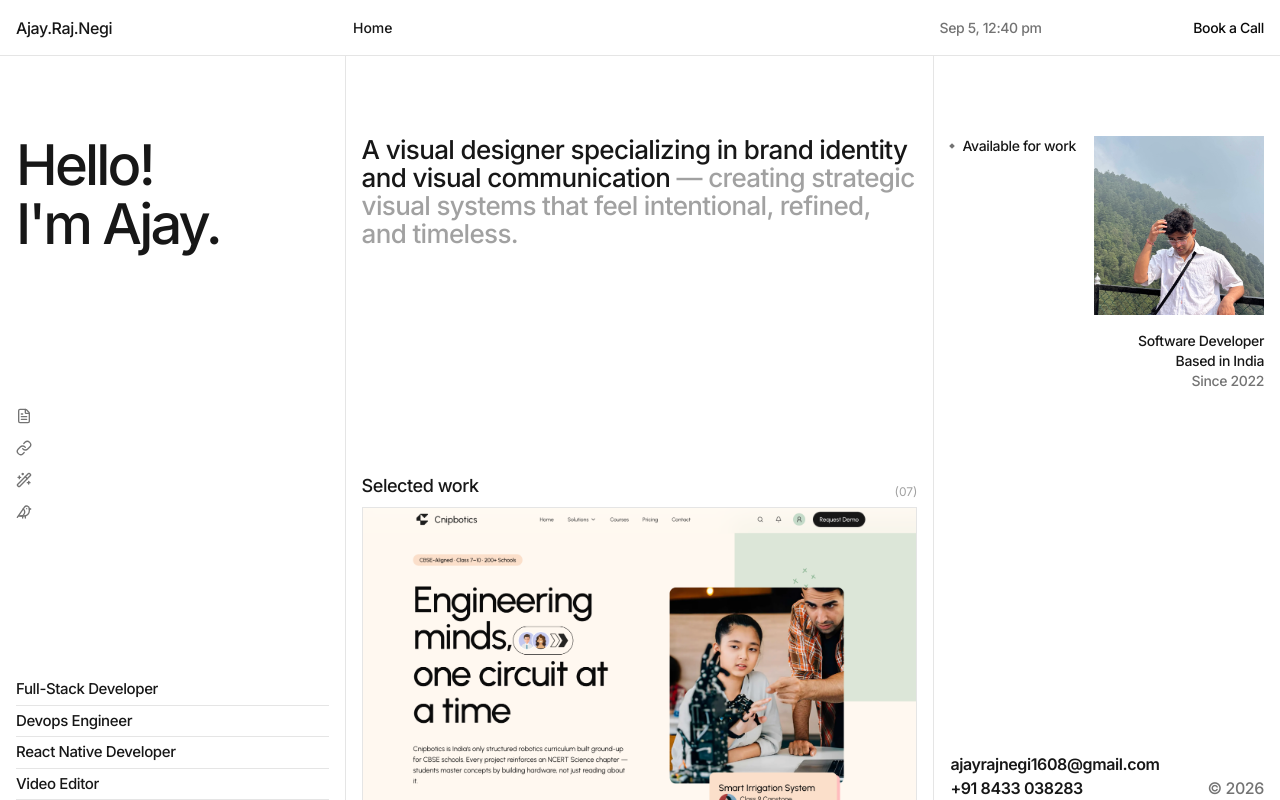
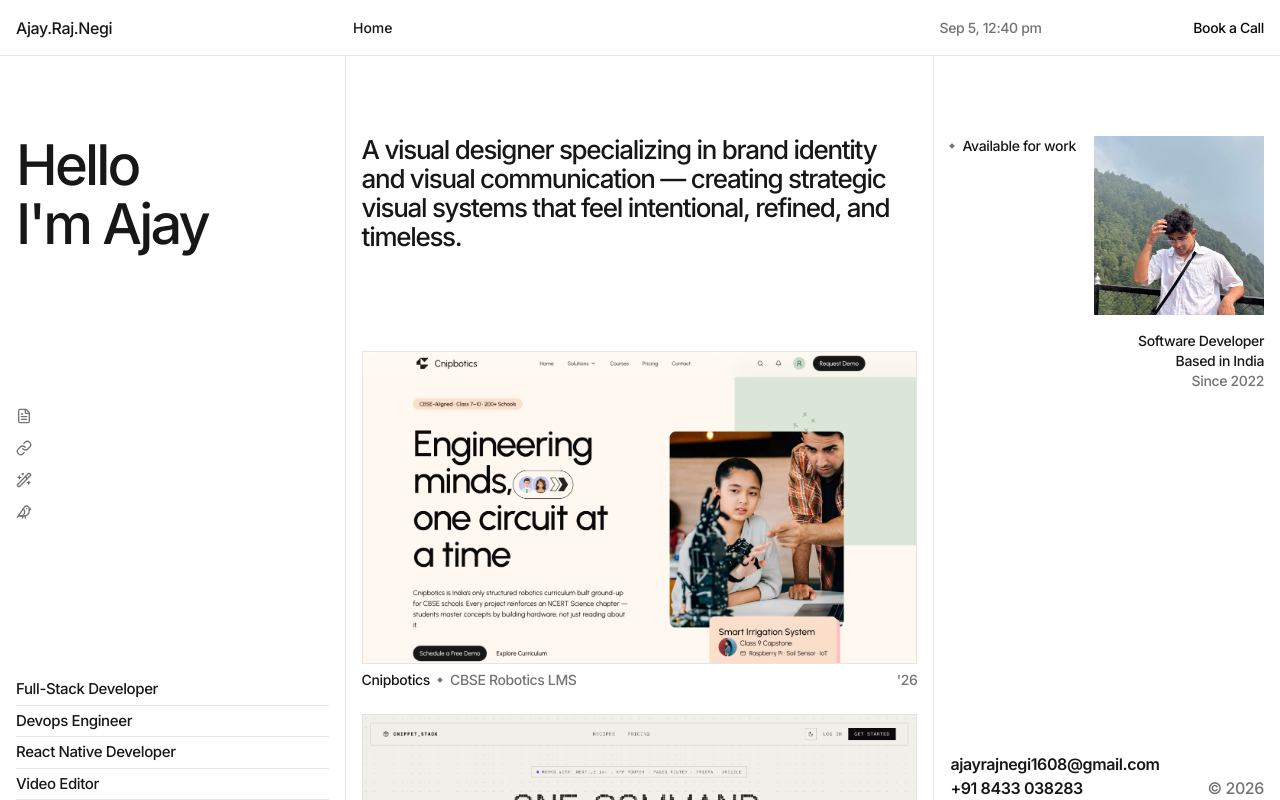
Before and after one commit to AjayRajNegi/profile, a Next.js app: page / in a window 1280 px wide. Built offline with nearby package versions, Linux system fonts and the light colour scheme.

Commit message:
text animations

```diff
--- a/components/layout/LeftSidebar.tsx
+++ b/components/layout/LeftSidebar.tsx
@@ -1,5 +1,6 @@
 import { Bird, FileText, Link, WandSparkles } from "lucide-react";
 import type { ReactNode } from "react";
+import { TextReveal } from "../motion/text-reveal";
 
 type SocialLink = {
   label: string;
@@ -27,13 +28,38 @@ const specialties: Specialty[] = [
 ];
 
 const LeftSidebar = () => {
+  const text = "Hello! \n I'm Ajay.";
   return (
     <aside className="flex h-full w-[27%] shrink-0 flex-col justify-between overflow-hidden border-r border-neutral-200 p-4 py-0 pt-20">
-      <h1 className="text-[56px] font-medium leading-[1.05] tracking-tighter text-neutral-900">
+      {/* <h1 className="text-[56px] font-medium leading-[1.05] tracking-tighter text-neutral-900">
         Hello!
         <br />
         I&apos;m Ajay.
-      </h1>
+      </h1> */}
+      <div>
+        <div className="flex items-start justify-start">
+          <TextReveal
+            as="h1"
+            className="text-left text-[56px] font-medium leading-[1.05] tracking-tighter "
+            per="word"
+            preset="fade-in-blur"
+            speedReveal={0.2}
+          >
+            Hello
+          </TextReveal>
+        </div>
+        <div className="flex items-center justify-start">
+          <TextReveal
+            as="h1"
+            className="text-left text-[56px] font-medium leading-[1.05] tracking-tighter"
+            per="word"
+            preset="fade-in-blur"
+            speedReveal={1.2}
+          >
+            I'm Ajay
+          </TextReveal>
+        </div>
+      </div>
 
       <nav aria-label="Social links" className="flex flex-col gap-4">
         {socialLinks.map((link) => (
--- a/components/layout/MainContent.tsx
+++ b/components/layout/MainContent.tsx
@@ -1,6 +1,9 @@
-import { Marquee } from "../ui/marquee";
+"use client";
+
+import { motion } from "motion/react";
 import MarqueeComponent from "../ui/marqueeComponent";
 import WorkCard from "../WorkCard";
+import { TextReveal } from "../motion/text-reveal";
 
 type WorkItem = {
   title: string;
@@ -72,19 +75,44 @@ const workItems: WorkItem[] = [
 ];
 
 export default function MainContent() {
+  const firstText =
+    "A visual designer specializing in brand identity and visual communication";
+
+  const secondText =
+    " — creating strategic visual systems that feel intentional, refined, and timeless.";
   return (
     <main className="h-full flex-1 overflow-y-auto border-r border-neutral-200 scrollbar-none [&::-webkit-scrollbar]:hidden">
-      <div className="pt-0 pb-20">
-        <div className="sticky top-0 z-0 px-4 pt-20 mb-2">
-          <div className="flex flex-col gap-16">
-            <h2 className="text-[26px] text-pretty font-medium tracking-tight leading-7 text-neutral-900">
-              A visual designer specializing in brand identity and visual
-              communication{" "}
-              <span className="text-neutral-400">
-                — creating strategic visual systems that feel intentional,
-                refined, and timeless.
-              </span>
-            </h2>
+      <div className="pt-0">
+        <motion.div
+          initial={{ opacity: 0, y: 24 }}
+          whileInView={{ opacity: 1, y: 0 }}
+          viewport={{ once: true, amount: 0.2 }}
+          transition={{ duration: 0.8, ease: [0.22, 1, 0.36, 1] }}
+          className="sticky top-0 z-0 px-4 pt-20 mb-"
+        >
+          <div className="flex gap-16">
+            <div className="min-w-full">
+              <TextReveal
+                as="span"
+                className="text-left text-[26px] font-medium leading-[1.05] tracking-tighter"
+                per="word"
+                preset="fade-in-blur"
+                speedReveal={1.8}
+              >
+                {firstText}
+              </TextReveal>
+
+              <TextReveal
+                as="span"
+                className="text-left text-[26px] font-medium leading-[1.05] tracking-tighter"
+                per="word"
+                delay={0.6}
+                preset="fade-in-blur"
+                speedReveal={1.8}
+              >
+                {secondText}
+              </TextReveal>
+            </div>
 
             <div className="flex items-end justify-between text-sm mt-40">
               <h3 className="text-lg tracking-tight font-medium text-neutral-900">
@@ -96,8 +124,7 @@ export default function MainContent() {
               </span>
             </div>
           </div>
-        </div>
-
+        </motion.div>
         <div className="relative z-10 -mt-px flex flex-col gap-6 pb-16 px-4 bg-background">
           {workItems.map((item) => (
             <WorkCard
@@ -111,7 +138,6 @@ export default function MainContent() {
             />
           ))}
         </div>
-
         <MarqueeComponent />
       </div>
     </main>
--- /dev/null
+++ b/components/m-text-reveal-1.tsx
@@ -0,0 +1,17 @@
+import { TextReveal } from "@/components/motion/text-reveal";
+
+export default function TextRevealHero() {
+  return (
+    <div className="flex min-h-50 items-center justify-center px-6">
+      <TextReveal
+        as="h1"
+        className="max-w-2xl text-center font-bold text-4xl text-foreground tracking-tight sm:text-5xl"
+        per="word"
+        preset="fade-in-blur"
+        speedReveal={1.2}
+      >
+        Build beautiful interfaces that move with purpose
+      </TextReveal>
+    </div>
+  );
+}
--- /dev/null
+++ b/components/motion/text-reveal.tsx
@@ -0,0 +1,246 @@
+"use client";
+
+import {
+  AnimatePresence,
+  motion,
+  type Transition,
+  type Variants,
+} from "motion/react";
+import type React from "react";
+import { cn } from "@/lib/utils";
+
+export type TextRevealPreset =
+  | "blur"
+  | "fade-in-blur"
+  | "scale"
+  | "fade"
+  | "slide";
+export type TextRevealPer = "word" | "char" | "line";
+
+export type TextRevealProps = {
+  children: string;
+  per?: TextRevealPer;
+  as?: keyof React.JSX.IntrinsicElements;
+  variants?: { container?: Variants; item?: Variants };
+  className?: string;
+  preset?: TextRevealPreset;
+  delay?: number;
+  speedReveal?: number;
+  speedSegment?: number;
+  trigger?: boolean;
+  onAnimationComplete?: () => void;
+  onAnimationStart?: () => void;
+  segmentWrapperClassName?: string;
+  containerTransition?: Transition;
+  segmentTransition?: Transition;
+  style?: React.CSSProperties;
+};
+
+const defaultStaggerTimes: Record<TextRevealPer, number> = {
+  char: 0.03,
+  line: 0.1,
+  word: 0.05,
+};
+
+const defaultContainerVariants: Variants = {
+  exit: {
+    transition: { staggerChildren: 0.05, staggerDirection: -1 },
+  },
+  hidden: { opacity: 0 },
+  visible: {
+    opacity: 1,
+    transition: { staggerChildren: 0.05 },
+  },
+};
+
+const defaultItemVariants: Variants = {
+  exit: { opacity: 0 },
+  hidden: { opacity: 0 },
+  visible: { opacity: 1 },
+};
+
+const presetVariants: Record<
+  TextRevealPreset,
+  { container: Variants; item: Variants }
+> = {
+  blur: {
+    container: defaultContainerVariants,
+    item: {
+      exit: { filter: "blur(12px)", opacity: 0 },
+      hidden: { filter: "blur(12px)", opacity: 0 },
+      visible: { filter: "blur(0px)", opacity: 1 },
+    },
+  },
+  fade: {
+    container: defaultContainerVariants,
+    item: {
+      exit: { opacity: 0 },
+      hidden: { opacity: 0 },
+      visible: { opacity: 1 },
+    },
+  },
+  "fade-in-blur": {
+    container: defaultContainerVariants,
+    item: {
+      exit: { filter: "blur(12px)", opacity: 0, y: 20 },
+      hidden: { filter: "blur(12px)", opacity: 0, y: 20 },
+      visible: { filter: "blur(0px)", opacity: 1, y: 0 },
+    },
+  },
+  scale: {
+    container: defaultContainerVariants,
+    item: {
+      exit: { opacity: 0, scale: 0 },
+      hidden: { opacity: 0, scale: 0 },
+      visible: { opacity: 1, scale: 1 },
+    },
+  },
+  slide: {
+    container: defaultContainerVariants,
+    item: {
+      exit: { opacity: 0, y: 20 },
+      hidden: { opacity: 0, y: 20 },
+      visible: { opacity: 1, y: 0 },
+    },
+  },
+};
+
+function splitText(text: string, per: TextRevealPer) {
+  if (per === "line") return text.split("\n");
+  return text.split(/(\s+)/);
+}
+
+function SegmentItem({
+  segment,
+  variants,
+  per,
+  wrapperClassName,
+}: {
+  segment: string;
+  variants: Variants;
+  per: TextRevealPer;
+  wrapperClassName?: string;
+}) {
+  const content =
+    per === "line" ? (
+      <motion.span className="block" variants={variants}>
+        {segment}
+      </motion.span>
+    ) : per === "word" ? (
+      <motion.span
+        aria-hidden="true"
+        className="inline-block whitespace-pre"
+        variants={variants}
+      >
+        {segment}
+      </motion.span>
+    ) : (
+      <motion.span className="inline-block whitespace-pre">
+        {segment.split("").map((char, i) => (
+          <motion.span
+            aria-hidden="true"
+            className="inline-block whitespace-pre"
+            key={i}
+            variants={variants}
+          >
+            {char}
+          </motion.span>
+        ))}
+      </motion.span>
+    );
+
+  if (!wrapperClassName) return content;
+  return (
+    <span
+      className={cn(
+        per === "line" ? "block" : "inline-block",
+        wrapperClassName,
+      )}
+    >
+      {content}
+    </span>
+  );
+}
+
+export function TextReveal({
+  children,
+  per = "word",
+  as = "p",
+  variants,
+  className,
+  preset = "fade",
+  delay = 0,
+  speedReveal = 1,
+  speedSegment = 1,
+  trigger = true,
+  onAnimationComplete,
+  onAnimationStart,
+  segmentWrapperClassName,
+  containerTransition,
+  segmentTransition,
+  style,
+}: TextRevealProps) {
+  const segments = splitText(children, per);
+  const MotionTag = motion[as as keyof typeof motion] as typeof motion.div;
+
+  const base = preset
+    ? presetVariants[preset]
+    : { container: defaultContainerVariants, item: defaultItemVariants };
+  const stagger = defaultStaggerTimes[per] / speedReveal;
+  const baseDuration = 0.3 / speedSegment;
+
+  const containerVars: Variants = {
+    ...base.container,
+    visible: {
+      ...base.container.visible,
+      transition: {
+        delayChildren: delay,
+        staggerChildren: stagger,
+        ...containerTransition,
+      },
+    },
+  };
+
+  const itemVars: Variants = {
+    ...base.item,
+    visible: {
+      ...(base.item.visible as object),
+      transition: { duration: baseDuration, ...segmentTransition },
+    },
+  };
+
+  const computedVariants = variants
+    ? {
+        container: { ...containerVars, ...variants.container },
+        item: { ...itemVars, ...variants.item },
+      }
+    : { container: containerVars, item: itemVars };
+
+  return (
+    <AnimatePresence mode="popLayout">
+      {trigger && (
+        <MotionTag
+          animate="visible"
+          className={className}
+          exit="exit"
+          initial="hidden"
+          onAnimationComplete={onAnimationComplete}
+          onAnimationStart={onAnimationStart}
+          style={style}
+          variants={computedVariants.container}
+        >
+          {per !== "line" ? <span className="sr-only">{children}</span> : null}
+          {segments.map((segment, index) => (
+            <SegmentItem
+              key={`${per}-${index}-${segment}`}
+              per={per}
+              segment={segment}
+              variants={computedVariants.item}
+              wrapperClassName={segmentWrapperClassName}
+            />
+          ))}
+        </MotionTag>
+      )}
+    </AnimatePresence>
+  );
+}
--- a/components/ui/marquee.tsx
+++ b/components/ui/marquee.tsx
@@ -96,7 +96,7 @@ export function Marquee({
           {
             "flex-row": !vertical,
             "flex-col": vertical,
-            "pause-on-hover": pauseOnHover,
+            "pause-on-hover": false,
           },
           className,
         )}
--- a/package.json
+++ b/package.json
@@ -14,6 +14,7 @@
     "class-variance-authority": "^0.7.1",
     "cn": "^0.2.5",
     "lucide-react": "^1.41.0",
+    "motion": "^13.2.0",
     "next": "16.3.4",
     "react": "19.2.8",
     "react-dom": "19.2.8",
```
Also changed, not shown: components/ui/marqueeComponent.tsx (+7 -2 lines), 1 other file (tests, documents, lock files or other folders).
